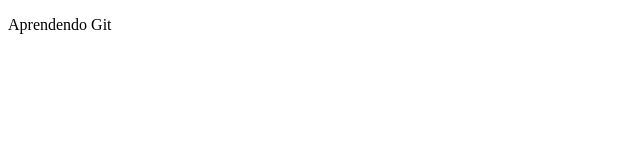
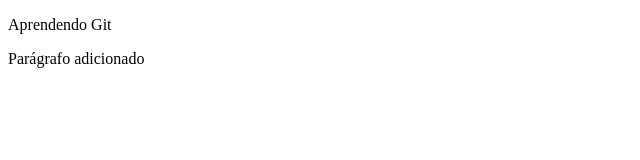
Before and after one commit to taizemoreira/projeto_git, a plain HTML site: page index.html in a window 1280 px wide. Shown: the whole page, without its empty margins (0-640 px from the left). Drawn offline with Linux system fonts and the light colour scheme.

Commit message:
Nova demanda

```diff
--- a/index.html
+++ b/index.html
@@ -6,6 +6,7 @@
     <meta name="viewport" content="width=device-width, initial-scale=1.0" />
     <title>Tutorial de Git</title>
     <p>Aprendendo Git</p>
+    <p>Parágrafo adicionado</p>
   </head>
   <body></body>
 </html>
```
